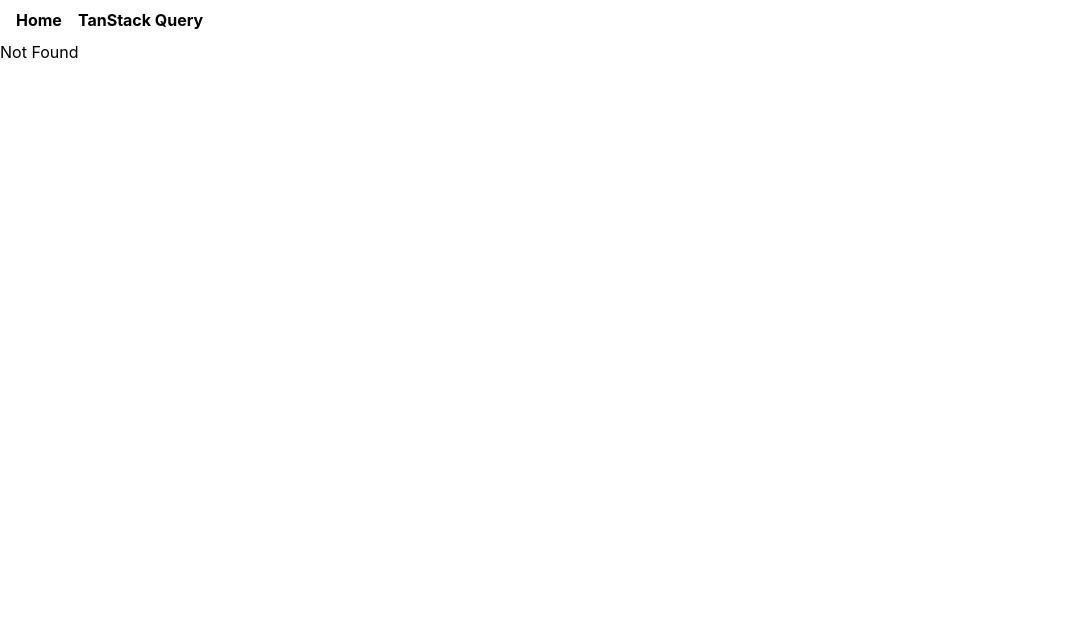
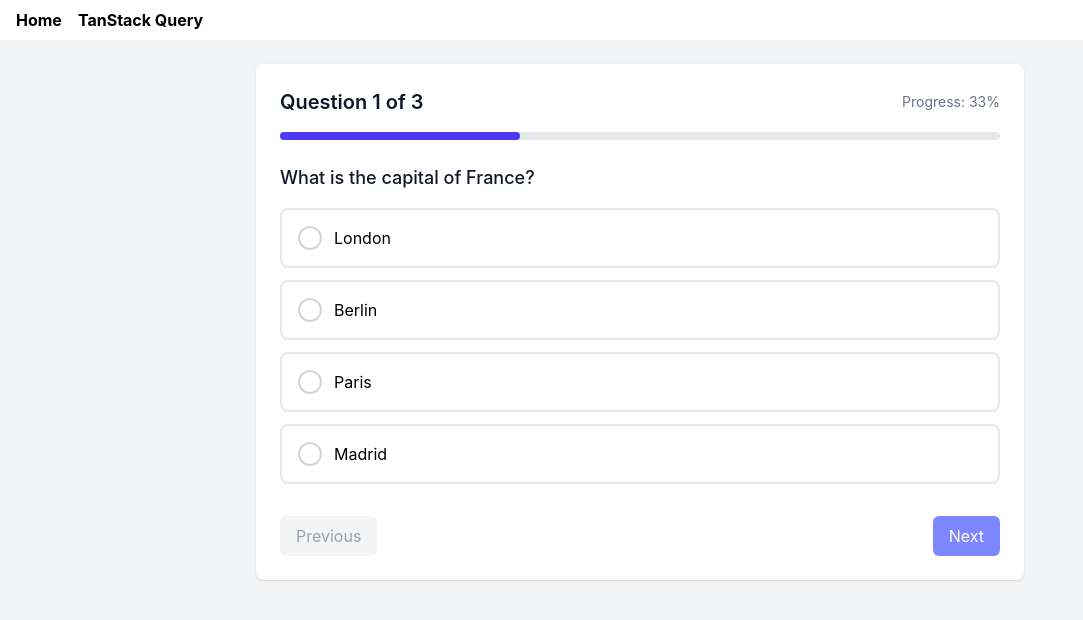
Before and after one commit to jjmaturino/meta-llama-hackathon, a React (Vite) app in the folder frontend/: page /test-create-multiselect in a window 1280 px wide. Before the commit this address had no page. Shown: the top 620 px of the page, without its empty margins (0-1083 px from the left). Built offline with nearby package versions, Linux system fonts and the light colour scheme.

Commit message:
added multiselect-quiz

```diff
--- a/frontend/src/routeTree.gen.ts
+++ b/frontend/src/routeTree.gen.ts
@@ -11,6 +11,7 @@
 // Import Routes
 
 import { Route as rootRoute } from './routes/__root'
+import { Route as TestCreateMultiselectImport } from './routes/test-create-multiselect'
 import { Route as QuizzesImport } from './routes/quizzes'
 import { Route as ProfileImport } from './routes/profile'
 import { Route as NotesImport } from './routes/notes'
@@ -18,6 +19,12 @@ import { Route as IndexImport } from './routes/index'
 import { Route as DemoTanstackQueryImport } from './routes/demo.tanstack-query'
 
 // Create/Update Routes
+
+const TestCreateMultiselectRoute = TestCreateMultiselectImport.update({
+  id: '/test-create-multiselect',
+  path: '/test-create-multiselect',
+  getParentRoute: () => rootRoute,
+} as any)
 
 const QuizzesRoute = QuizzesImport.update({
   id: '/quizzes',
@@ -81,6 +88,13 @@ declare module '@tanstack/react-router' {
       preLoaderRoute: typeof QuizzesImport
       parentRoute: typeof rootRoute
     }
+    '/test-create-multiselect': {
+      id: '/test-create-multiselect'
+      path: '/test-create-multiselect'
+      fullPath: '/test-create-multiselect'
+      preLoaderRoute: typeof TestCreateMultiselectImport
+      parentRoute: typeof rootRoute
+    }
     '/demo/tanstack-query': {
       id: '/demo/tanstack-query'
       path: '/demo/tanstack-query'
@@ -98,6 +112,7 @@ export interface FileRoutesByFullPath {
   '/notes': typeof NotesRoute
   '/profile': typeof ProfileRoute
   '/quizzes': typeof QuizzesRoute
+  '/test-create-multiselect': typeof TestCreateMultiselectRoute
   '/demo/tanstack-query': typeof DemoTanstackQueryRoute
 }
 
@@ -106,6 +121,7 @@ export interface FileRoutesByTo {
   '/notes': typeof NotesRoute
   '/profile': typeof ProfileRoute
   '/quizzes': typeof QuizzesRoute
+  '/test-create-multiselect': typeof TestCreateMultiselectRoute
   '/demo/tanstack-query': typeof DemoTanstackQueryRoute
 }
 
@@ -115,20 +131,34 @@ export interface FileRoutesById {
   '/notes': typeof NotesRoute
   '/profile': typeof ProfileRoute
   '/quizzes': typeof QuizzesRoute
+  '/test-create-multiselect': typeof TestCreateMultiselectRoute
   '/demo/tanstack-query': typeof DemoTanstackQueryRoute
 }
 
 export interface FileRouteTypes {
   fileRoutesByFullPath: FileRoutesByFullPath
-  fullPaths: '/' | '/notes' | '/profile' | '/quizzes' | '/demo/tanstack-query'
+  fullPaths:
+    | '/'
+    | '/notes'
+    | '/profile'
+    | '/quizzes'
+    | '/test-create-multiselect'
+    | '/demo/tanstack-query'
   fileRoutesByTo: FileRoutesByTo
-  to: '/' | '/notes' | '/profile' | '/quizzes' | '/demo/tanstack-query'
+  to:
+    | '/'
+    | '/notes'
+    | '/profile'
+    | '/quizzes'
+    | '/test-create-multiselect'
+    | '/demo/tanstack-query'
   id:
     | '__root__'
     | '/'
     | '/notes'
     | '/profile'
     | '/quizzes'
+    | '/test-create-multiselect'
     | '/demo/tanstack-query'
   fileRoutesById: FileRoutesById
 }
@@ -138,6 +168,7 @@ export interface RootRouteChildren {
   NotesRoute: typeof NotesRoute
   ProfileRoute: typeof ProfileRoute
   QuizzesRoute: typeof QuizzesRoute
+  TestCreateMultiselectRoute: typeof TestCreateMultiselectRoute
   DemoTanstackQueryRoute: typeof DemoTanstackQueryRoute
 }
 
@@ -146,6 +177,7 @@ const rootRouteChildren: RootRouteChildren = {
   NotesRoute: NotesRoute,
   ProfileRoute: ProfileRoute,
   QuizzesRoute: QuizzesRoute,
+  TestCreateMultiselectRoute: TestCreateMultiselectRoute,
   DemoTanstackQueryRoute: DemoTanstackQueryRoute,
 }
 
@@ -163,6 +195,7 @@ export const routeTree = rootRoute
         "/notes",
         "/profile",
         "/quizzes",
+        "/test-create-multiselect",
         "/demo/tanstack-query"
       ]
     },
@@ -178,6 +211,9 @@ export const routeTree = rootRoute
     "/quizzes": {
       "filePath": "quizzes.tsx"
     },
+    "/test-create-multiselect": {
+      "filePath": "test-create-multiselect.tsx"
+    },
     "/demo/tanstack-query": {
       "filePath": "demo.tanstack-query.tsx"
     }
--- /dev/null
+++ b/frontend/src/routes/test-create-multiselect.tsx
@@ -0,0 +1,175 @@
+import { createFileRoute } from '@tanstack/react-router'
+import { useState } from 'react'
+
+interface Question {
+  id: number;
+  text: string;
+  options: string[];
+  correctAnswer: number;
+}
+
+// Mock questions (later will be generated from LLM)
+const mockQuestions: Question[] = [
+  {
+    id: 1,
+    text: "What is the capital of France?",
+    options: ["London", "Berlin", "Paris", "Madrid"],
+    correctAnswer: 2
+  },
+  {
+    id: 2,
+    text: "Which planet is known as the Red Planet?",
+    options: ["Venus", "Mars", "Jupiter", "Saturn"],
+    correctAnswer: 1
+  },
+  {
+    id: 3,
+    text: "Who painted the Mona Lisa?",
+    options: ["Van Gogh", "Da Vinci", "Picasso", "Rembrandt"],
+    correctAnswer: 1
+  }
+]
+
+export const Route = createFileRoute('/test-create-multiselect')({
+  component: TestCreatePage,
+})
+
+function TestCreatePage() {
+  const [currentQuestion, setCurrentQuestion] = useState(0)
+  const [selectedAnswers, setSelectedAnswers] = useState<number[]>(Array(mockQuestions.length).fill(-1))
+  const [showResults, setShowResults] = useState(false)
+
+  const handleAnswerSelect = (optionIndex: number) => {
+    const newAnswers = [...selectedAnswers]
+    newAnswers[currentQuestion] = optionIndex
+    setSelectedAnswers(newAnswers)
+  }
+
+  const handleNext = () => {
+    if (currentQuestion < mockQuestions.length - 1) {
+      setCurrentQuestion(currentQuestion + 1)
+    } else {
+      setShowResults(true)
+    }
+  }
+
+  const handlePrevious = () => {
+    if (currentQuestion > 0) {
+      setCurrentQuestion(currentQuestion - 1)
+    }
+  }
+
+  const calculateScore = () => {
+    return selectedAnswers.reduce((score, answer, index) => {
+      return score + (answer === mockQuestions[index].correctAnswer ? 1 : 0)
+    }, 0)
+  }
+
+  if (showResults) {
+    const score = calculateScore()
+    return (
+      <div className="min-h-screen bg-gray-100 p-6">
+        <div className="max-w-3xl mx-auto">
+          <div className="bg-white shadow rounded-lg p-6">
+            <h2 className="text-2xl font-bold text-gray-900 mb-4">Quiz Results</h2>
+            <p className="text-lg mb-4">
+              You scored {score} out of {mockQuestions.length} questions correctly!
+            </p>
+            <button
+              onClick={() => {
+                setCurrentQuestion(0)
+                setSelectedAnswers(Array(mockQuestions.length).fill(-1))
+                setShowResults(false)
+              }}
+              className="bg-indigo-600 text-white px-4 py-2 rounded-md hover:bg-indigo-500"
+            >
+              Try Again
+            </button>
+          </div>
+        </div>
+      </div>
+    )
+  }
+
+  const question = mockQuestions[currentQuestion]
+
+  return (
+    <div className="min-h-screen bg-gray-100 p-6">
+      <div className="max-w-3xl mx-auto">
+        <div className="bg-white shadow rounded-lg p-6">
+          <div className="mb-6">
+            <div className="flex justify-between items-center mb-4">
+              <h2 className="text-xl font-semibold text-gray-900">
+                Question {currentQuestion + 1} of {mockQuestions.length}
+              </h2>
+              <span className="text-sm text-gray-500">
+                Progress: {Math.round(((currentQuestion + 1) / mockQuestions.length) * 100)}%
+              </span>
+            </div>
+            <div className="w-full bg-gray-200 rounded-full h-2">
+              <div
+                className="bg-indigo-600 h-2 rounded-full transition-all duration-300"
+                style={{ width: `${((currentQuestion + 1) / mockQuestions.length) * 100}%` }}
+              />
+            </div>
+          </div>
+
+          <div className="mb-8">
+            <h3 className="text-lg font-medium text-gray-900 mb-4">{question.text}</h3>
+            <div className="space-y-3">
+              {question.options.map((option, index) => (
+                <button
+                  key={index}
+                  onClick={() => handleAnswerSelect(index)}
+                  className={`w-full text-left p-4 rounded-lg border-2 transition-all duration-200 ${
+                    selectedAnswers[currentQuestion] === index
+                      ? 'border-indigo-600 bg-indigo-50'
+                      : 'border-gray-200 hover:border-gray-300'
+                  }`}
+                >
+                  <div className="flex items-center">
+                    <div className={`w-6 h-6 rounded-full border-2 mr-3 flex items-center justify-center ${
+                      selectedAnswers[currentQuestion] === index
+                        ? 'border-indigo-600 bg-indigo-600'
+                        : 'border-gray-300'
+                    }`}>
+                      {selectedAnswers[currentQuestion] === index && (
+                        <div className="w-2 h-2 rounded-full bg-white" />
+                      )}
+                    </div>
+                    {option}
+                  </div>
+                </button>
+              ))}
+            </div>
+          </div>
+
+          <div className="flex justify-between">
+            <button
+              onClick={handlePrevious}
+              disabled={currentQuestion === 0}
+              className={`px-4 py-2 rounded-md ${
+                currentQuestion === 0
+                  ? 'bg-gray-100 text-gray-400 cursor-not-allowed'
+                  : 'bg-gray-100 text-gray-600 hover:bg-gray-200'
+              }`}
+            >
+              Previous
+            </button>
+            <button
+              onClick={handleNext}
+              disabled={selectedAnswers[currentQuestion] === -1}
+              className={`px-4 py-2 rounded-md ${
+                selectedAnswers[currentQuestion] === -1
+                  ? 'bg-indigo-400 text-white cursor-not-allowed'
+                  : 'bg-indigo-600 text-white hover:bg-indigo-500'
+              }`}
+            >
+              {currentQuestion === mockQuestions.length - 1 ? 'Finish' : 'Next'}
+            </button>
+          </div>
+        </div>
+      </div>
+    </div>
+  )
+}
```
